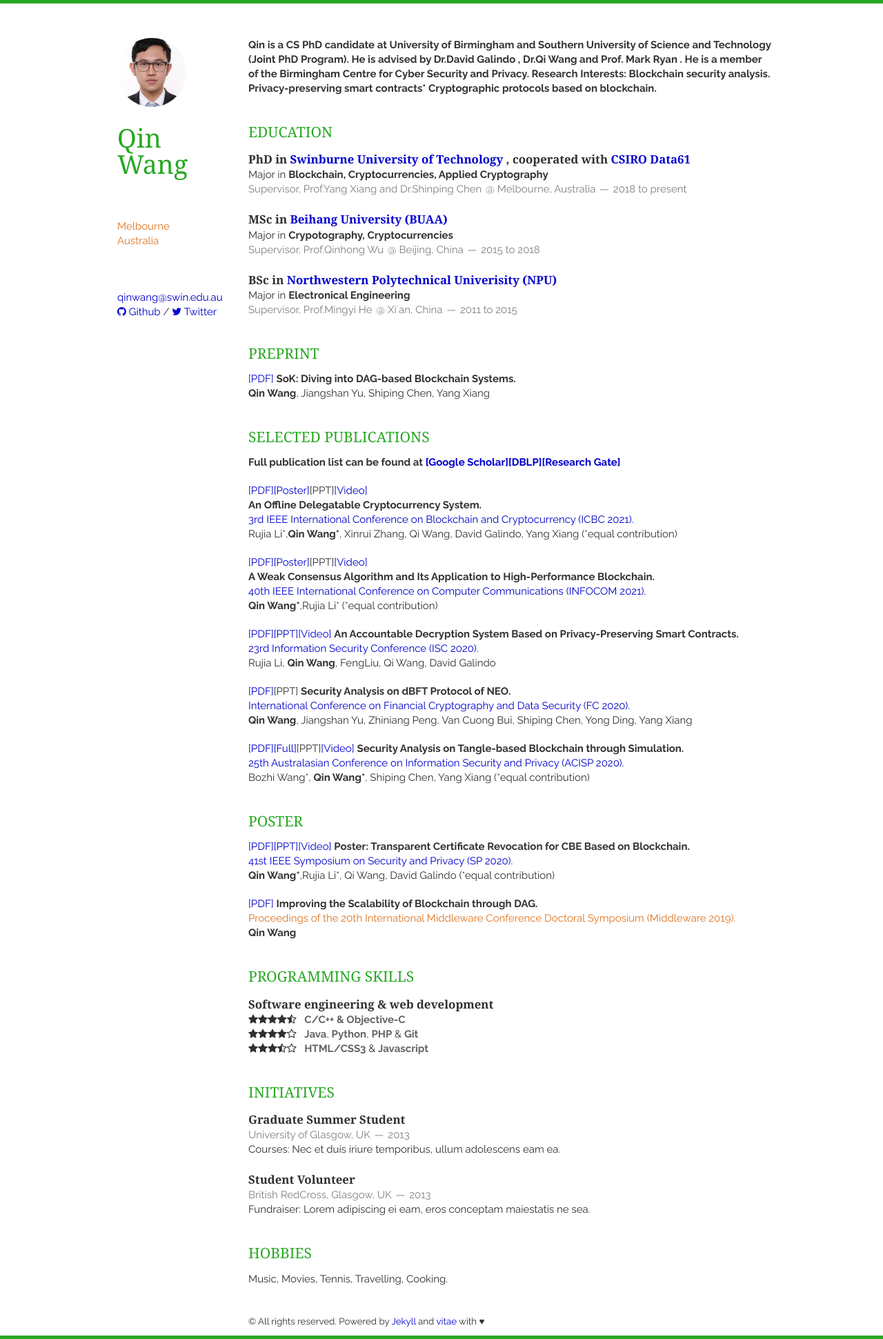
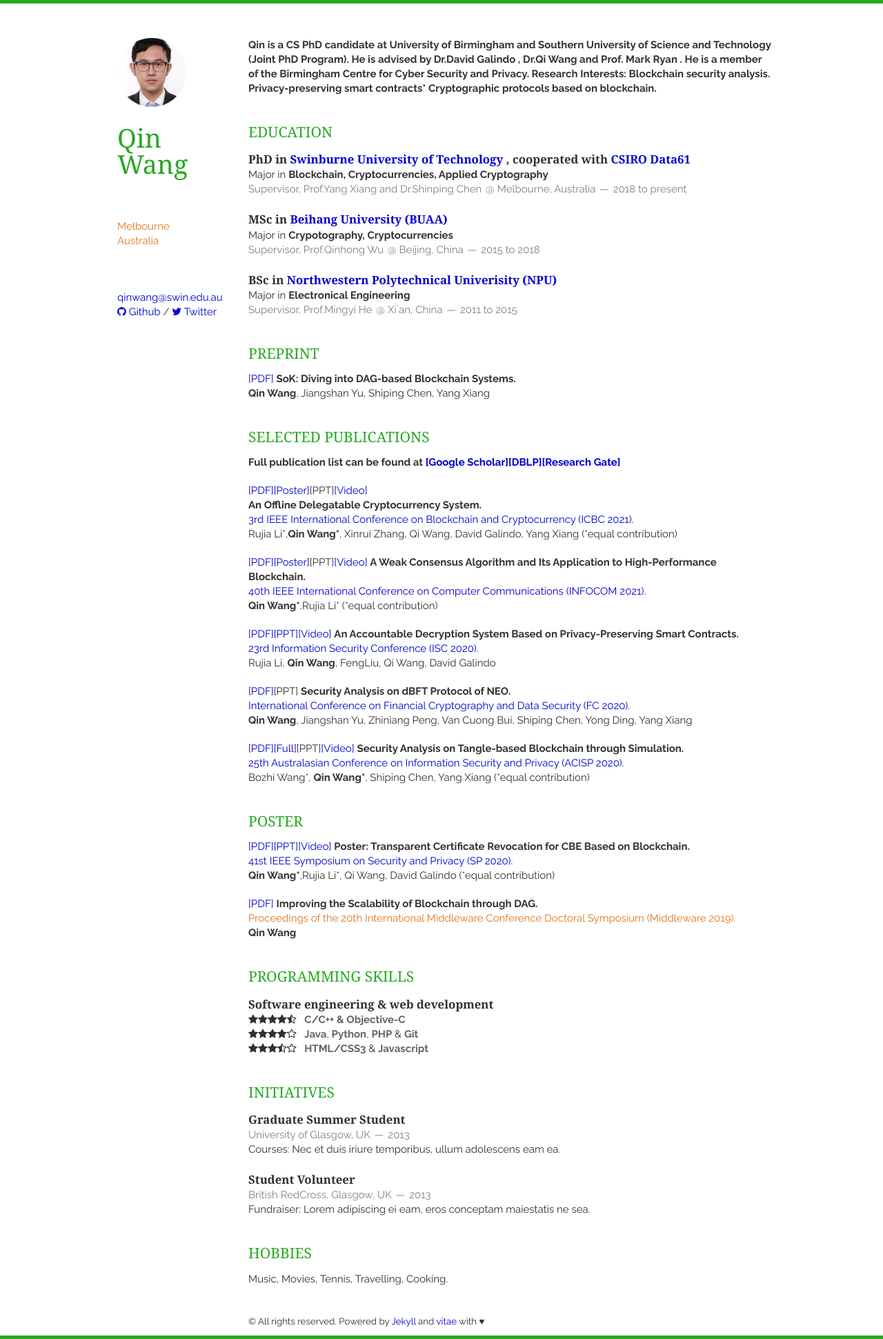
Before and after one commit to AaronWang-git/qinwang-git.github.io, a Jekyll site: the page built from index.html, in a window 1280 px wide. Shown: the whole page at 69% size. Built offline with Jekyll 4.4.1, drawn with Linux system fonts in a browser that asks for light colours; nearby versions of some CDN libraries; the list of posts is cut into pages by our own code.

```diff
--- a/_includes/publications.html
+++ b/_includes/publications.html
@@ -36,7 +36,7 @@
     <article>
         <header>
             <a href = "https://arxiv.org/abs/2102.00872">[PDF]</a><a href = "https://www.ndss-symposium.org/wp-content/uploads/NDSS2021posters_paper_5.pdf" target="_blank">[Poster]</a>[PPT]<a href = "https://youtu.be/G5HO9kobm6Y" target="_blank">[Video]</a>
-            <br><strong>A Weak Consensus Algorithm and Its Application to High-Performance Blockchain.</strong>
+            <strong>A Weak Consensus Algorithm and Its Application to High-Performance Blockchain.</strong>
             <br><a href = "https://infocom2021.ieee-infocom.org/" target="_blank"> 40th IEEE International Conference on Computer Communications (INFOCOM 2021).</a>
             <br><strong>Qin Wang<sup>*</sup></strong>,<b>Rujia Li</b><sup>*</sup> (*equal contribution)
        </header>
```
